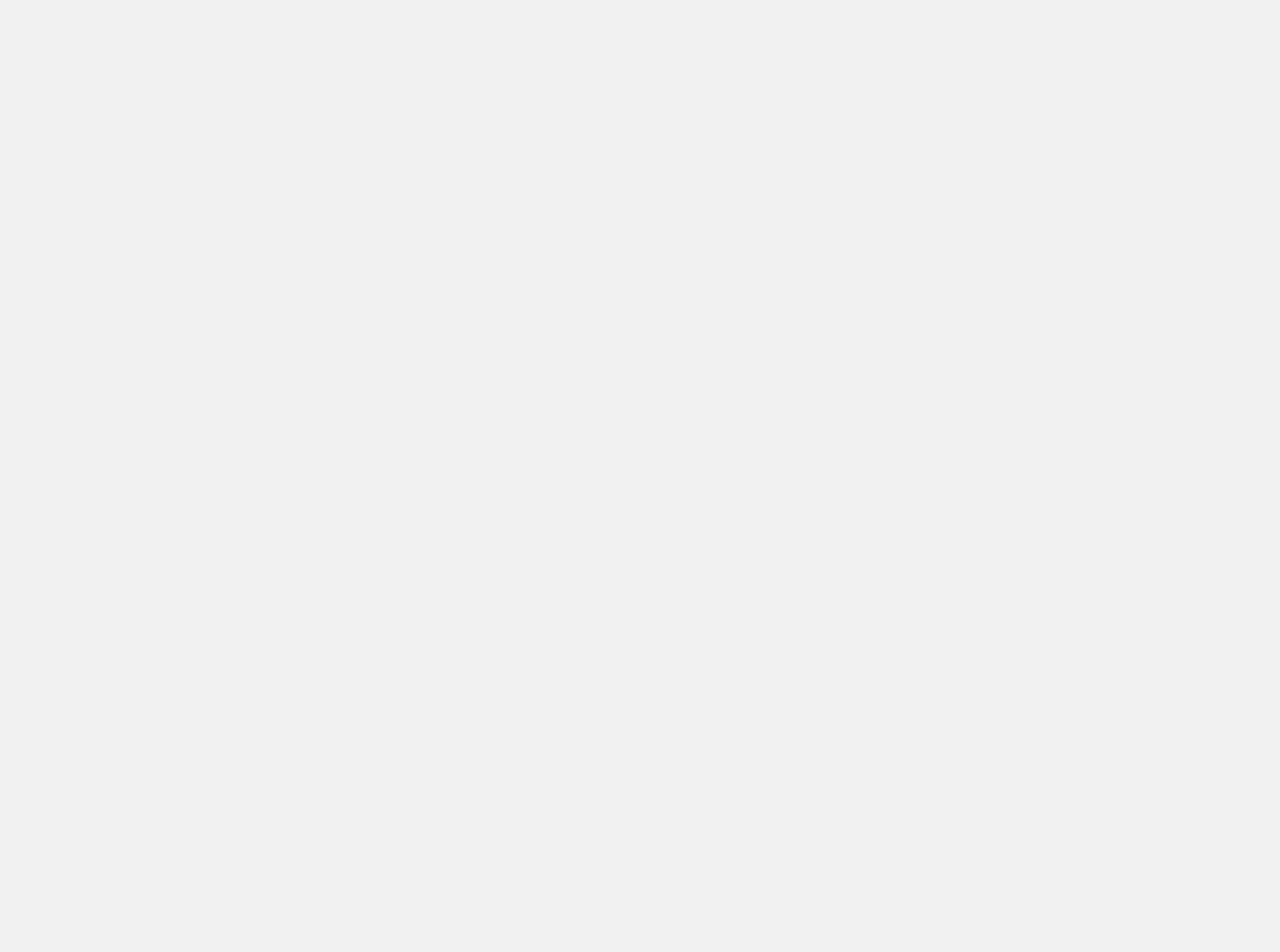
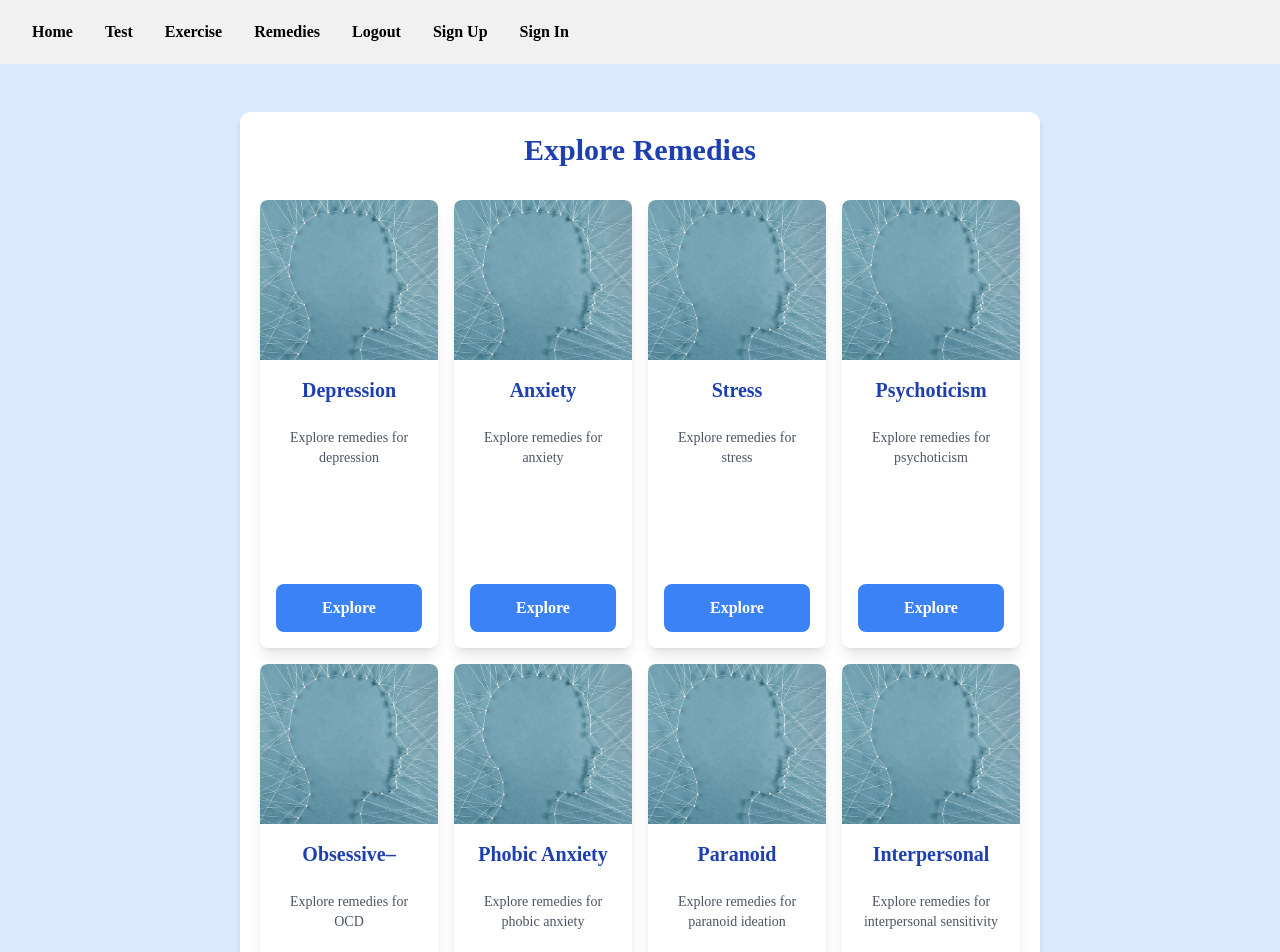
Before and after one commit to ShrackeR/mindful-wellbeing, a React (Create React App) app in the folder frontend/: page /remedies in a window 1280 px wide. Before the commit this address had no page. Shown: the top 952 px of the page. Before the commit the page ends 800 px from the top, so only its background shows below. Built offline with nearby package versions, Linux system fonts and the light colour scheme.

Commit message:
added remedies page

```diff
--- a/frontend/src/App.js
+++ b/frontend/src/App.js
@@ -16,6 +16,7 @@ import PhobicAnxietyRemediesPage from "./remedies/Phobic";
 import ParanoidIdeationRemediesPage from "./remedies/Paranoid";
 import InterpersonalSensitivityRemediesPage from "./remedies/Inter";
 import PsychoticismRemediesPage from "./remedies/Psycho";
+import Remedies from "./pages/Remedies";
 
 function App() {
   return (
@@ -29,6 +30,7 @@ function App() {
           <Route path="/api" element={<Api />} />
           <Route path="/quiz" element={<Quiz />} />
           <Route path="/profile" element={<Profile />} />
+          <Route path="/remedies" element={<Remedies />} />
           <Route path="/depression" element={<DepressionRemediesPage />} />
           <Route path="/anxiety" element={<AnxietyRemediesPage />} />
           <Route path="/stress" element={<StressRemediesPage />} />
--- /dev/null
+++ b/frontend/src/pages/Remedies.js
@@ -0,0 +1,108 @@
+import React from "react";
+import { Link } from "react-router-dom";
+import depression from "../assets/home.jpg";
+import anxiety from "../assets/home.jpg";
+import stress from "../assets/home.jpg";
+import psycho from "../assets/home.jpg";
+import ocd from "../assets/home.jpg";
+import phobic from "../assets/home.jpg";
+import paranoid from "../assets/home.jpg";
+import inter from "../assets/home.jpg";
+import Navigation from "../components/Navigation";
+
+const Remedies = () => {
+  const remedyData = [
+    {
+      title: "Depression",
+      description: "Explore remedies for depression",
+      imagePath: depression,
+      link: "/depression",
+    },
+    {
+      title: "Anxiety",
+      description: "Explore remedies for anxiety",
+      imagePath: anxiety,
+      link: "/anxiety",
+    },
+    {
+      title: "Stress",
+      description: "Explore remedies for stress",
+      imagePath: stress,
+      link: "/stress",
+    },
+    {
+      title: "Psychoticism",
+      description: "Explore remedies for psychoticism",
+      imagePath: psycho,
+      link: "/psycho",
+    },
+    {
+      title: "Obsessive–compulsive disorder",
+      description: "Explore remedies for OCD",
+      imagePath: ocd,
+      link: "/ocd",
+    },
+    {
+      title: "Phobic Anxiety",
+      description: "Explore remedies for phobic anxiety",
+      imagePath: phobic,
+      link: "/phobic",
+    },
+    {
+      title: "Paranoid Ideation",
+      description: "Explore remedies for paranoid ideation",
+      imagePath: paranoid,
+      link: "/paranoid",
+    },
+    {
+      title: "Interpersonal Sensitivity",
+      description: "Explore remedies for interpersonal sensitivity",
+      imagePath: inter,
+      link: "/inter",
+    },
+  ];
+
+  return (
+    <>
+      <Navigation />
+      <div className="bg-blue-100 min-h-screen py-12">
+        <div className="container mx-auto px-4">
+          <h1 className="text-3xl font-semibold text-blue-800 mb-8 text-center">
+            Explore Remedies
+          </h1>
+          <div className="grid grid-cols-1 sm:grid-cols-2 md:grid-cols-4 lg:grid-cols-4 gap-4">
+            {remedyData.map((remedy, index) => (
+              <div
+                className="bg-white rounded-lg shadow-lg overflow-hidden"
+                key={index}
+              >
+                <img
+                  src={remedy.imagePath}
+                  alt={remedy.title}
+                  className="w-full h-40 object-cover"
+                />
+                <div className="p-4 flex flex-col justify-between h-72">
+                  <div className="h-20">
+                    <h2 className="text-xl font-semibold text-blue-800 h-8 overflow-hidden">
+                      {remedy.title}
+                    </h2>
+                    <p className="text-sm text-gray-600 mb-4 h-10 overflow-hidden">
+                      {remedy.description}
+                    </p>
+                  </div>
+                  <Link to={remedy.link}>
+                    <button className="bg-blue-500 hover:bg-blue-600 text-white font-semibold py-2 px-4 rounded-lg w-full h-12">
+                      Explore
+                    </button>
+                  </Link>
+                </div>
+              </div>
+            ))}
+          </div>
+        </div>
+      </div>
+    </>
+  );
+};
+
+export default Remedies;
```
